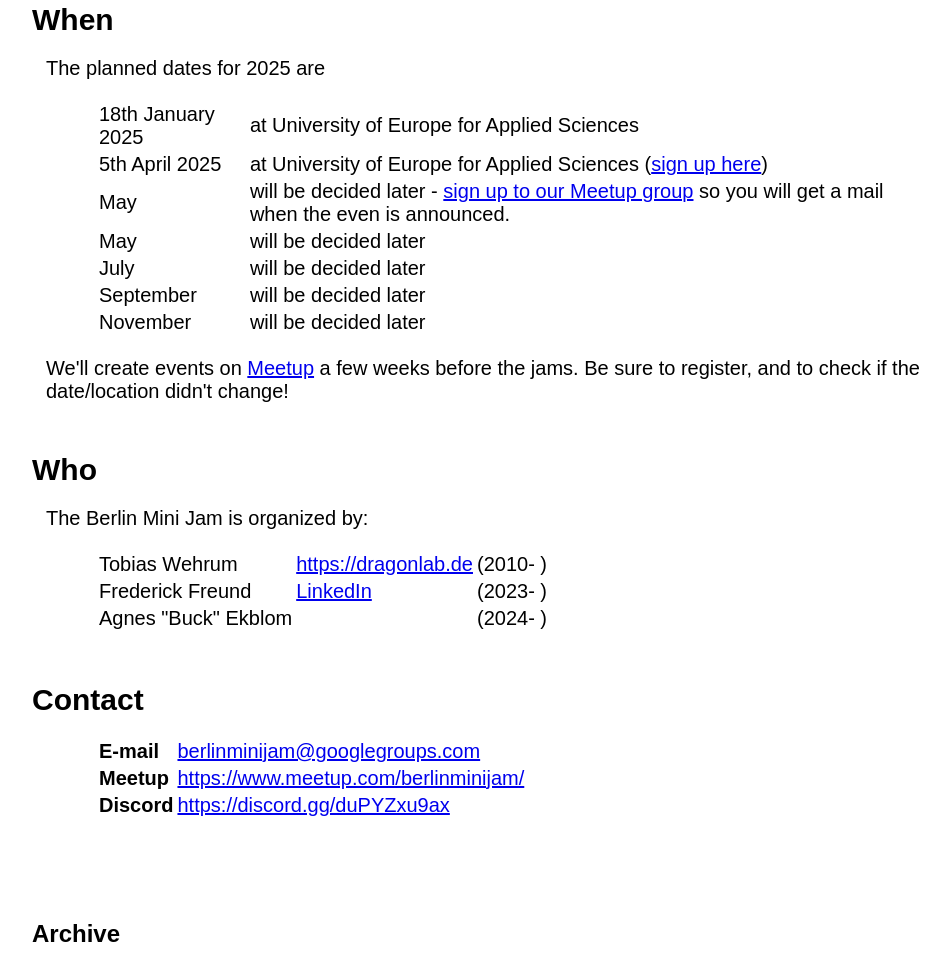
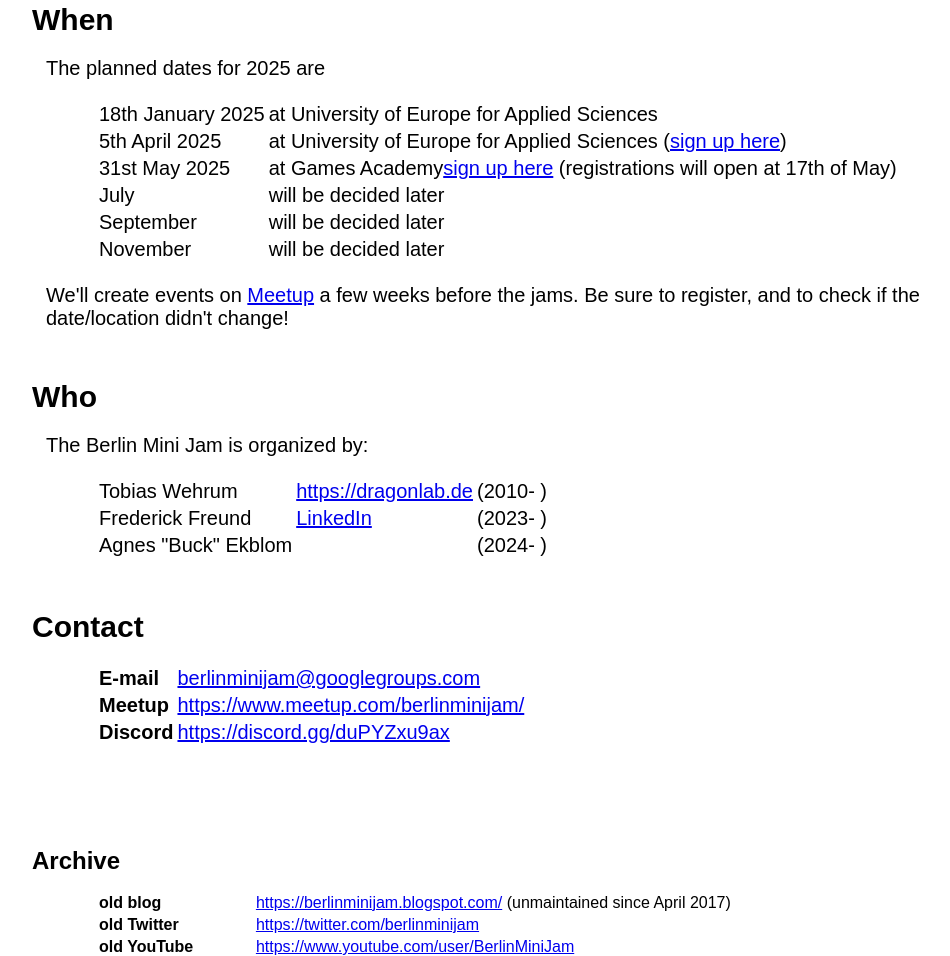
Before and after one commit to BerlinMiniJam/berlinminijam, a plain HTML site: page index.html in a window 1280 px wide. Shown: the part 860-1816 px from the top of the page, without its empty margins (158-1108 px from the left). Drawn offline with Linux system fonts and the light colour scheme.

Commit message:
Add May date

```diff
--- a/index.html
+++ b/index.html
@@ -65,12 +65,8 @@
           <td>at University of Europe for Applied Sciences (<a href="https://www.meetup.com/game-developers-berlin/events/306572536/">sign up here</a>)</td>
         </tr>
         <tr>
-          <td>May</td>
-          <td>will be decided later - <a href="https://www.meetup.com/berlinminijam">sign up to our Meetup group</a> so you will get a mail when the even is announced.</td>
-        </tr>
-        <tr>
-          <td>May</td>
-          <td>will be decided later</td>
+          <td>31st May 2025</td>
+          <td>at Games Academy<a href="https://bit.ly/MiniJamMay25">sign up here</a> (registrations will open at 17th of May)</td>
         </tr>
         <tr>
           <td>July</td>
```
